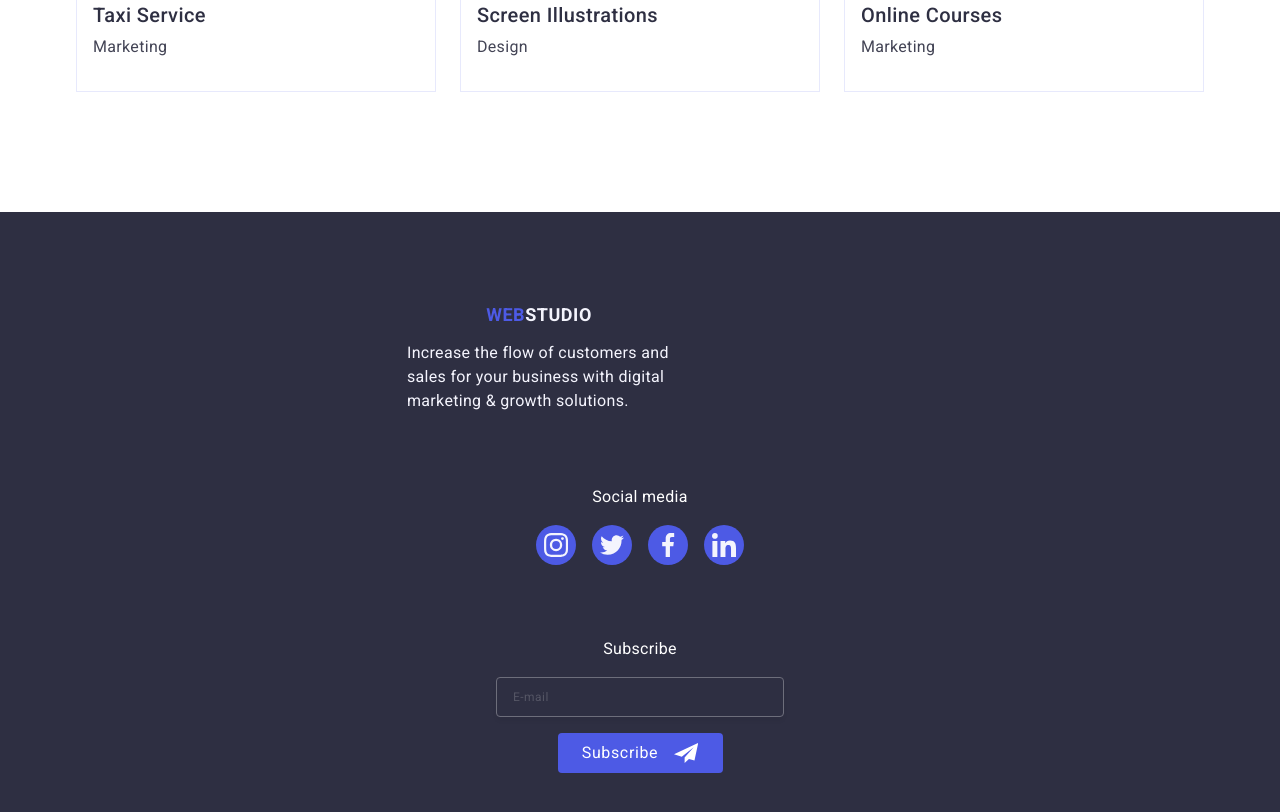
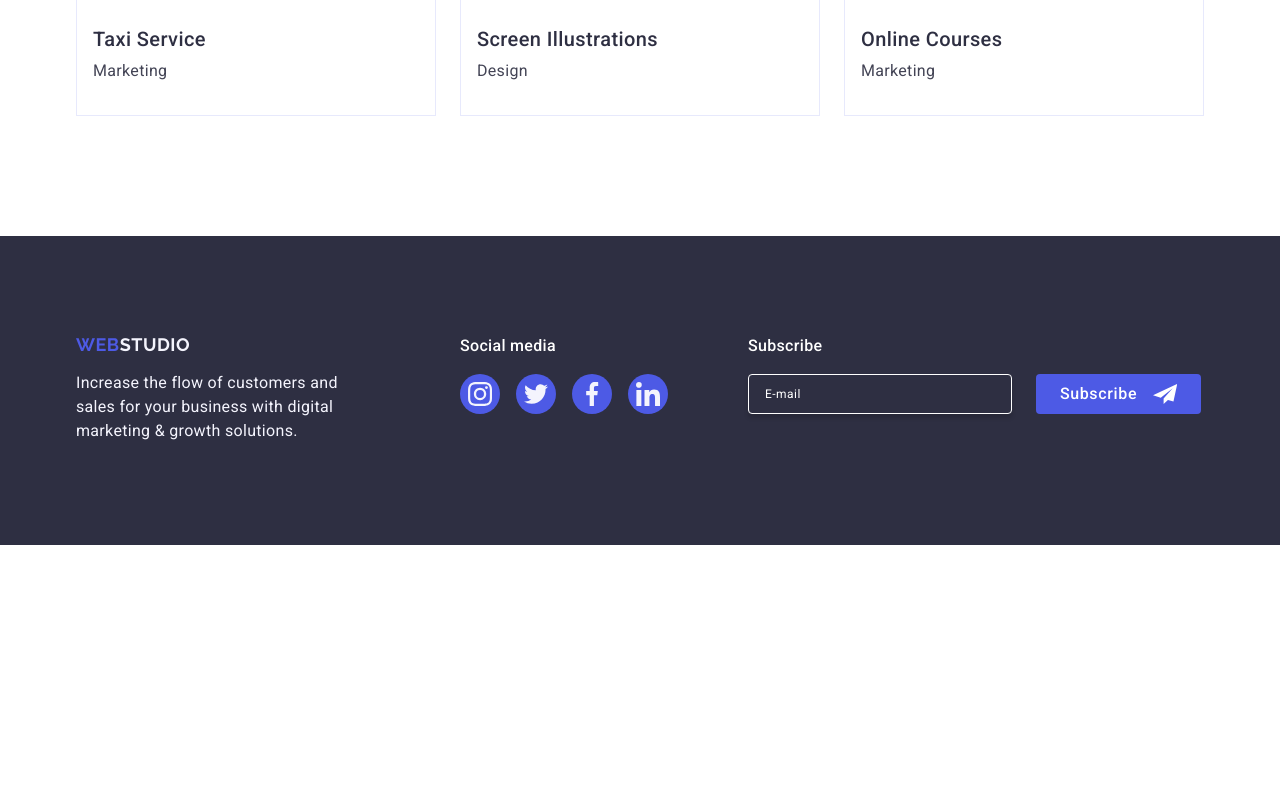
Before and after one commit to ValeraKiorkiian/goit-markup-hw-06, a plain HTML site: page index.html in a window 1280 px wide. Shown: the part 2947-3759 px from the top of the page. After the commit the page ends 3492 px from the top, so only its background shows below. Drawn offline with nearby package versions, Linux system fonts and the light colour scheme.

Commit message:
added changes

```diff
--- a/css/styles.css
+++ b/css/styles.css
@@ -500,7 +500,8 @@ button {
   .portfolio-list {
     flex-direction: row;
     flex-wrap: wrap;
-    gap: 24px;
+    column-gap: 24px;
+    row-gap: 72px;
   }
   .portfolio-item {
     flex-basis: calc((100% - 24px) / 2);
@@ -510,6 +511,9 @@ button {
 @media screen and (min-width: 1158px) {
   .portfolio {
     padding: 120px 0;
+  }
+  .portfolio-list {
+    row-gap: 48px;
   }
   .portfolio-item {
     flex-basis: calc((100% - 2 * 24px) / 3);
@@ -530,6 +534,7 @@ button {
   margin-bottom: 72px;
 }
 .footer-logo-link {
+  font-family: 'Raleway', sans-serif;
   font-weight: 700;
   font-size: 18px;
   line-height: 1.17;
@@ -541,21 +546,20 @@ button {
   text-align: center;
 }
 .footer-studio {
-  font-weight: 700;
-  font-size: 18px;
-  line-height: 1.17;
-  letter-spacing: 0.03em;
   color: #f4f4fd;
-  text-transform: uppercase;
 }
 .footer-text {
   color: #f4f4fd;
   letter-spacing: 0.02em;
+  max-width: 264px;
 }
 .footer-social {
   margin-bottom: 72px;
 }
 .footer-social-text {
+  font-weight: 500;
+  font-size: 16px;
+  line-height: 1.5;
   letter-spacing: 0.02em;
   color: #fff;
   margin-bottom: 16px;
@@ -564,7 +568,6 @@ button {
 .footer-social-list {
   display: flex;
   gap: 16px;
-  align-items: center;
   justify-content: center;
 }
 .footer-social-item {
@@ -585,18 +588,15 @@ button {
 .footer-social-link:focus {
   background-color: #31d0aa;
 }
+
 .footer-social-icons {
   fill: #f4f4fd;
 }
-
 .footer-form {
   display: flex;
   flex-direction: column;
-  align-items: center;
-  justify-content: center;
   gap: 16px;
 }
-
 .footer-email {
   font-weight: 400;
   font-size: 12px;
@@ -606,44 +606,85 @@ button {
   border: 1px solid #fff;
   border-radius: 4px;
   box-shadow: 0 4px 4px 0 rgba(0, 0, 0, 0.15);
+  opacity: 0.3;
   background-color: transparent;
   padding-left: 16px;
   height: 40px;
   width: 288px;
-  opacity: 0.3;
 }
 .footer-email::placeholder {
   color: #fff;
   opacity: 0.6;
 }
+
 .footer-button {
+  font-weight: 500;
+  font-size: 16px;
+  line-height: 1.5;
   letter-spacing: 0.04em;
-  text-align: center;
   display: flex;
   justify-content: center;
   align-items: center;
+  gap: 16px;
   border-radius: 4px;
   background-color: #4d5ae5;
   color: #fff;
-  min-width: 165px;
+  width: 165px;
   height: 40px;
   border: none;
-  padding: 8px 24px;
-  gap: 16px;
 }
 .footer-button-icon {
   fill: #fff;
 }
+@media screen and (min-width: 768px) {
+  @media screen and (max-width: 1157px) {
+    .footer-container {
+      padding-left: 108px;
+    }
+    .footer-wrapper {
+      display: flex;
+      gap: 24px;
+    }
+  }
 
-@media (min-width: 768px) {
-  .footer-container {
-    max-width: 496px;
+  .footer-logo-link {
+    text-align: left;
   }
-  .footer-logo {
+  .footer-social-text {
+    text-align: left;
+  }
+  .footer-form {
+    flex-direction: row;
+  }
+  .footer-email {
     width: 264px;
-  }
-  .footer-social {
   }
 }
 
+@media screen and (min-width: 1158px) {
+  .footer {
+    padding: 98px 0 102px 0;
+  }
+  .footer-container {
+    display: flex;
+  }
+  .footer-wrapper {
+    display: flex;
+  }
+  .footer-logo {
+    margin: 0 120px 0 0;
+  }
+  .footer-social {
+    margin: 0 80px 0 0;
+  }
+  .footer-form {
+    gap: 24px;
+  }
+  .footer-email {
+    opacity: 1;
+  }
+  .footer-email::placeholder {
+    opacity: 1;
+  }
+}
 /* #endregion */
--- a/index.html
+++ b/index.html
@@ -402,6 +402,7 @@
     <!-- Footer Section -->
     <footer class="footer">
       <div class="container footer-container">
+        <div class="footer-wrapper">
           <div class="footer-logo">
             <a href="./index.html" class="footer-logo-link"
               >Web<span class="footer-studio">Studio</span></a
@@ -443,6 +444,7 @@
                 </a>
               </li>
             </ul>
+          </div>
         </div>
         <div class="footer-form-wrapper">
           <p class="footer-social-text">Subscribe</p>
```
Lines whose indentation alone changed are shown as unchanged.
